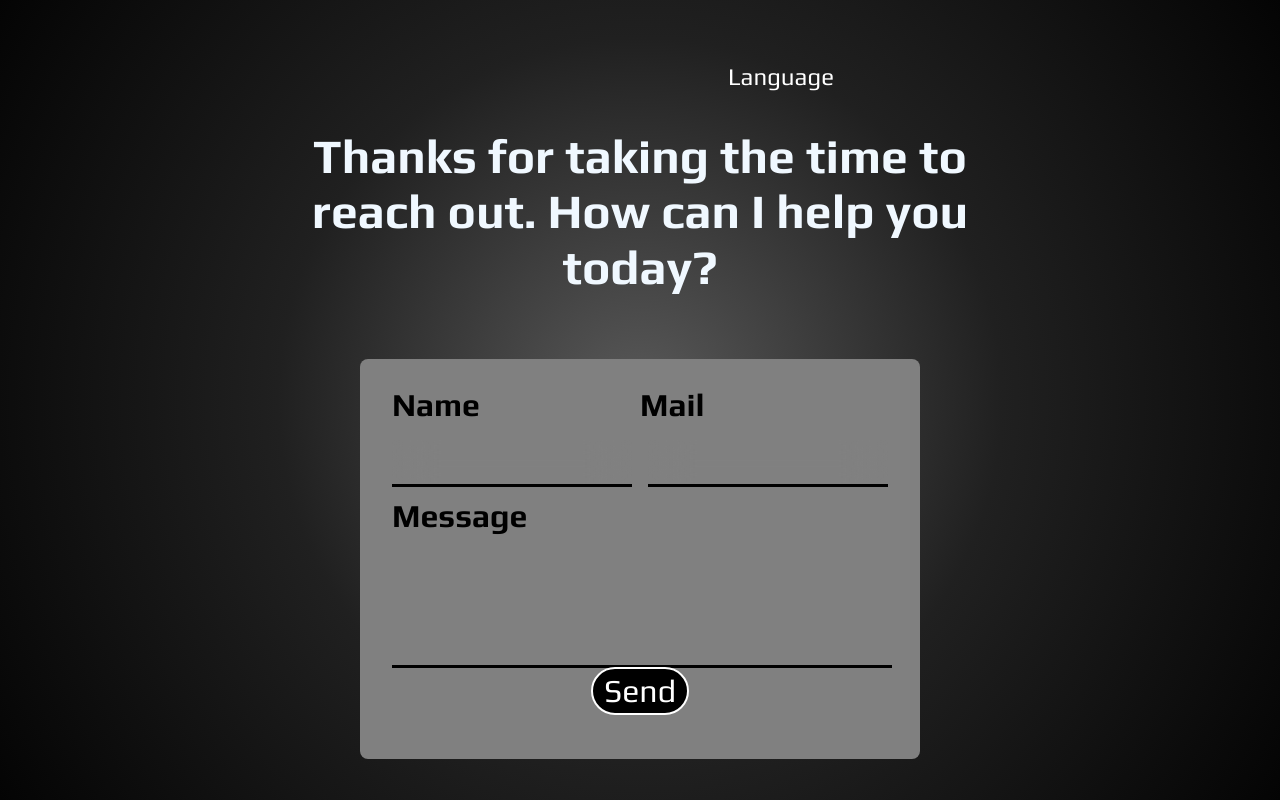
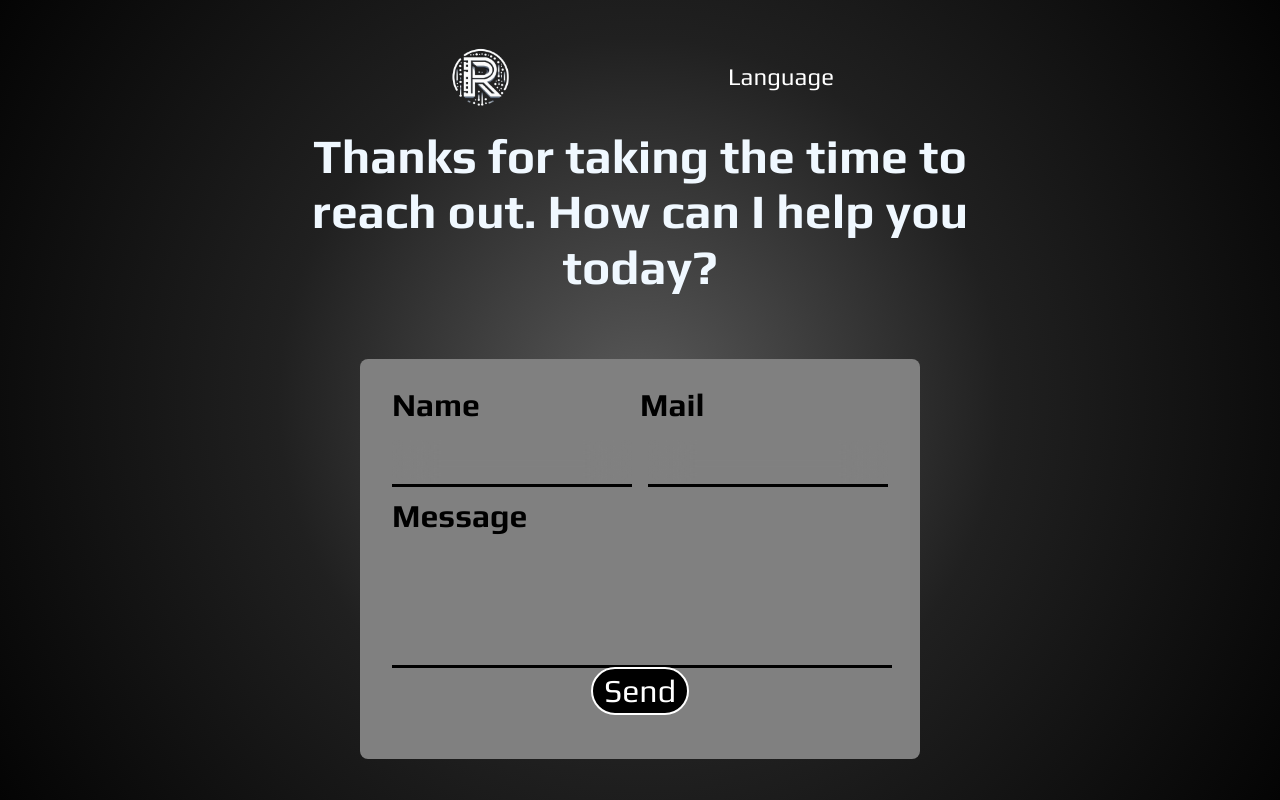
Before and after one commit to zInsanity69/Ruben-motos-CV, a plain HTML site: page contacta.html in a window 1280 px wide. Drawn offline with Linux system fonts and the light colour scheme.

Commit message:
Update contacta.css

```diff
--- a/css/contacta.css
+++ b/css/contacta.css
@@ -139,7 +139,7 @@ font-weight: 600;
 }
 
 .logo {
-    background-image: url(img/logo.png);
+    background-image: url(/img/logo.png);
     background-position: center;
     background-repeat: no-repeat;
     background-size: cover;
```
